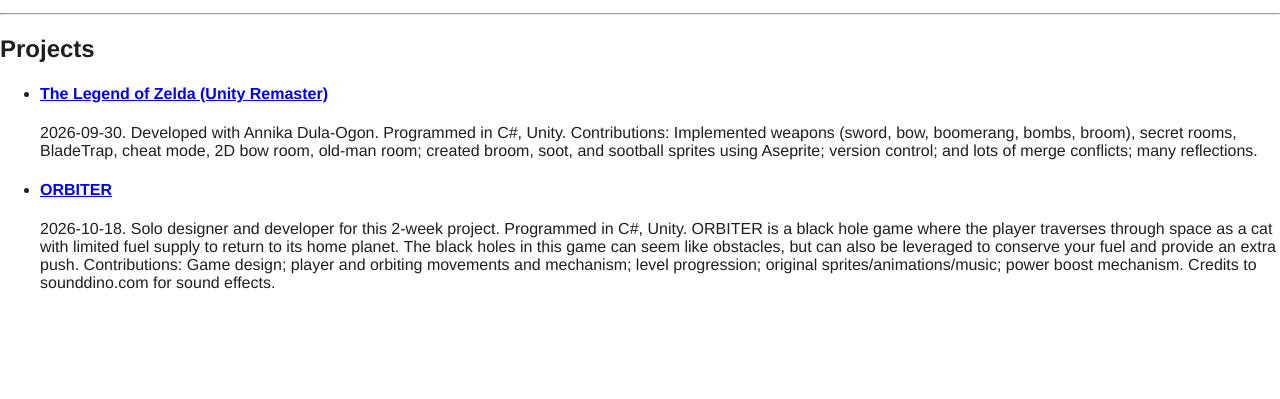
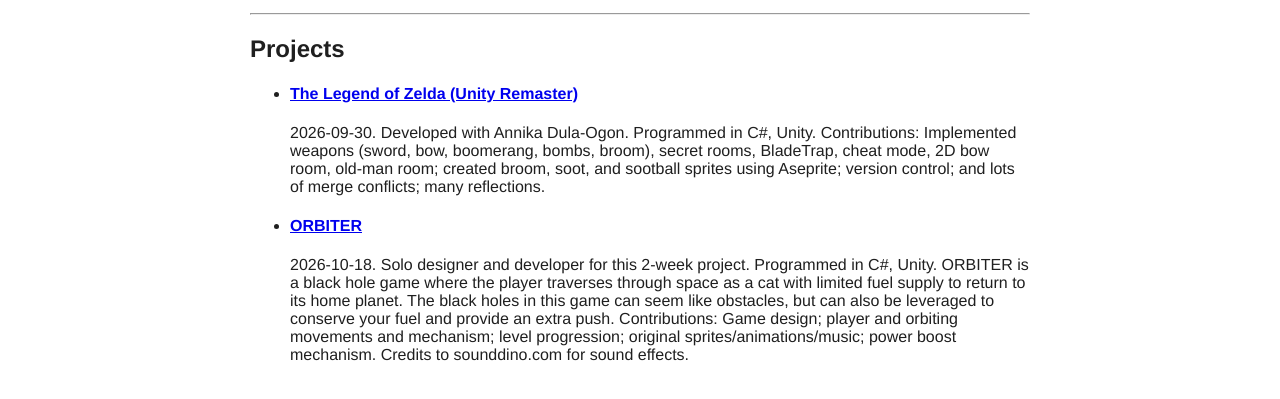
Before and after one commit to keyjsun/eecs494, a plain HTML site: page index.html in a window 1280 px wide. Shown: the part 113-512 px from the top of the page. Drawn offline with Linux system fonts and the light colour scheme.

Commit message:
Update style.css

```diff
--- a/style.css
+++ b/style.css
@@ -2,7 +2,7 @@
   font-family: Helvetica;
   color: #1f1f1f;
   margin: 0;
-  margin-inline: 250 px;
+  margin-inline: 250px;
 }
 
 .main-header1 {
```
